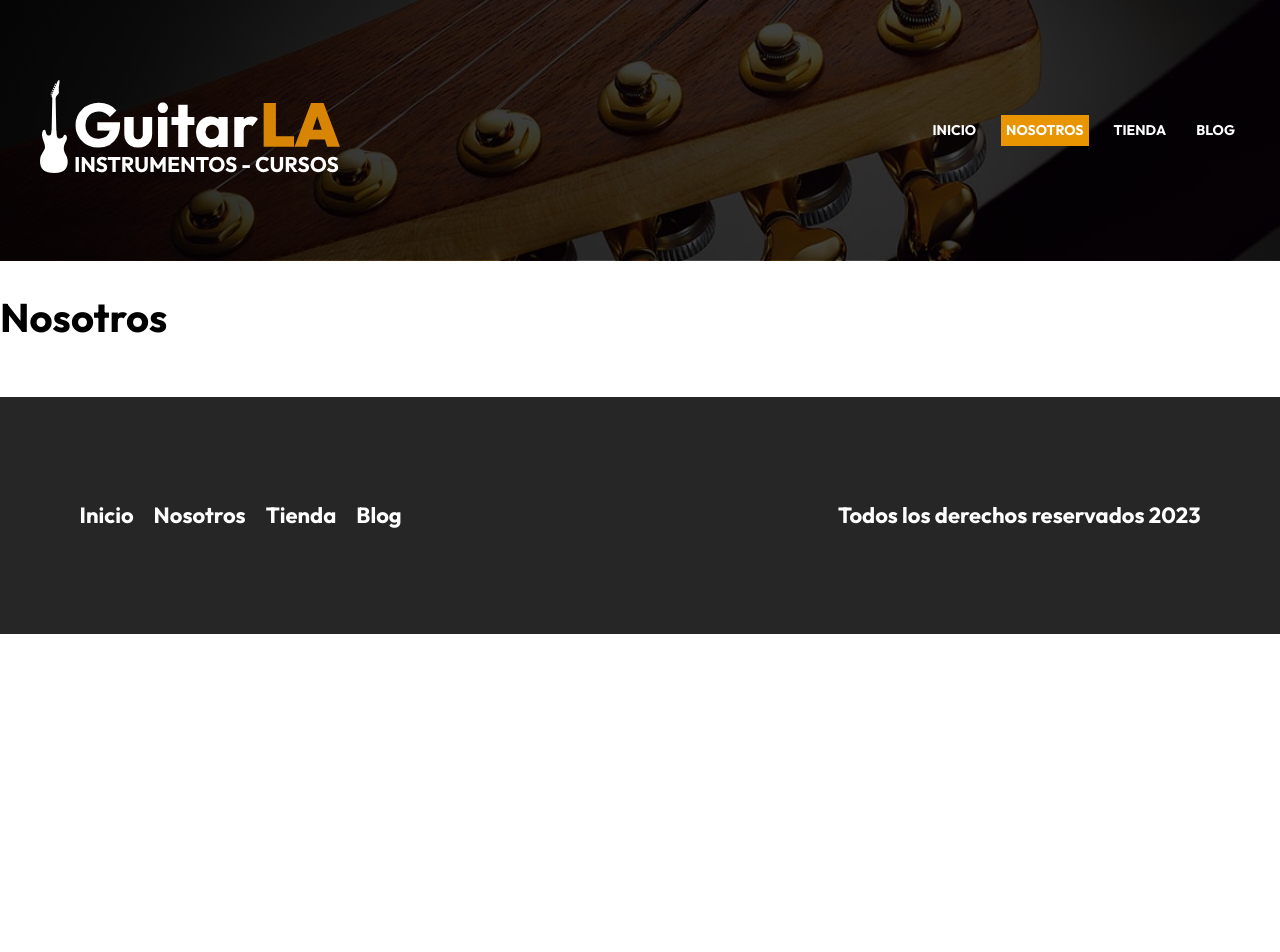
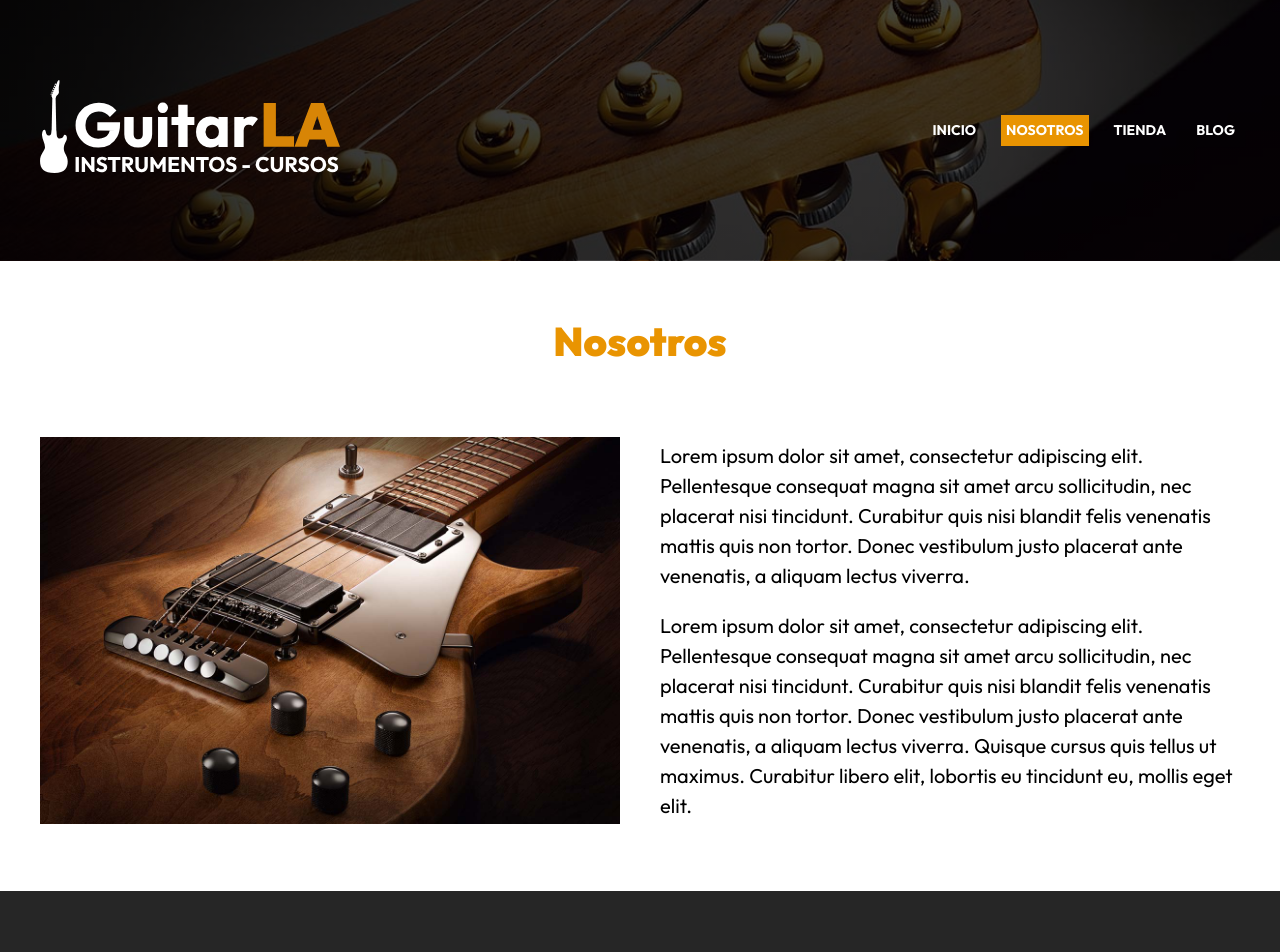
Before and after one commit to santiagoaguirreg/guitarla-next, a Next.js app: page /nosotros in a window 1280 px wide. Shown: the top 952 px of the page. Before the commit the page ends 800 px from the top, so only its background shows below. Built offline with nearby package versions, Linux system fonts and the light colour scheme.

Commit message:
Lista la pagina de nosotros

```diff
--- a/next.config.js
+++ b/next.config.js
@@ -2,6 +2,9 @@
 const nextConfig = {
   reactStrictMode: true,
   swcMinify: true,
+  images: {
+    formats: ['image/avif', 'image/webp']
+  }
 }
 
 module.exports = nextConfig
--- a/pages/nosotros.js
+++ b/pages/nosotros.js
@@ -1,5 +1,7 @@
 
 import Layout from '../components/layout'
+import Image from 'next/image'
+import styles from '../styles/nosotros.module.css'
 
 export default function Nosotros() {
   return (
@@ -8,9 +10,22 @@ export default function Nosotros() {
     title={'Nosotros'}
     description={"Página de Nosotros..."}
     >
-       <h1>
-        Nosotros
-       </h1>
+       <main className='contenedor'>
+          <h2 className='heading'> Nosotros</h2>
+
+          <div className={styles.contenido}>
+
+            <Image src="/img/nosotros.jpg" width={1000} height={800} alt='Imagen sobre nosotros' />
+            <div>
+              <p>
+              Lorem ipsum dolor sit amet, consectetur adipiscing elit. Pellentesque consequat magna sit amet arcu sollicitudin, nec placerat nisi tincidunt. Curabitur quis nisi blandit felis venenatis mattis quis non tortor. Donec vestibulum justo placerat ante venenatis, a aliquam lectus viverra.
+              </p>
+              <p>
+              Lorem ipsum dolor sit amet, consectetur adipiscing elit. Pellentesque consequat magna sit amet arcu sollicitudin, nec placerat nisi tincidunt. Curabitur quis nisi blandit felis venenatis mattis quis non tortor. Donec vestibulum justo placerat ante venenatis, a aliquam lectus viverra. Quisque cursus quis tellus ut maximus. Curabitur libero elit, lobortis eu tincidunt eu, mollis eget elit.
+              </p>
+            </div>
+          </div>
+       </main>
     </Layout>
 
   )
--- /dev/null
+++ b/styles/nosotros.module.css
@@ -0,0 +1,11 @@
+.contenido {
+    display: grid;
+    gap: 4rem;
+}
+
+@media (min-width: 768px) {
+  .contenido {
+    grid-template-columns: repeat(2, 1fr);
+    align-items: center;
+  }
+}
```
